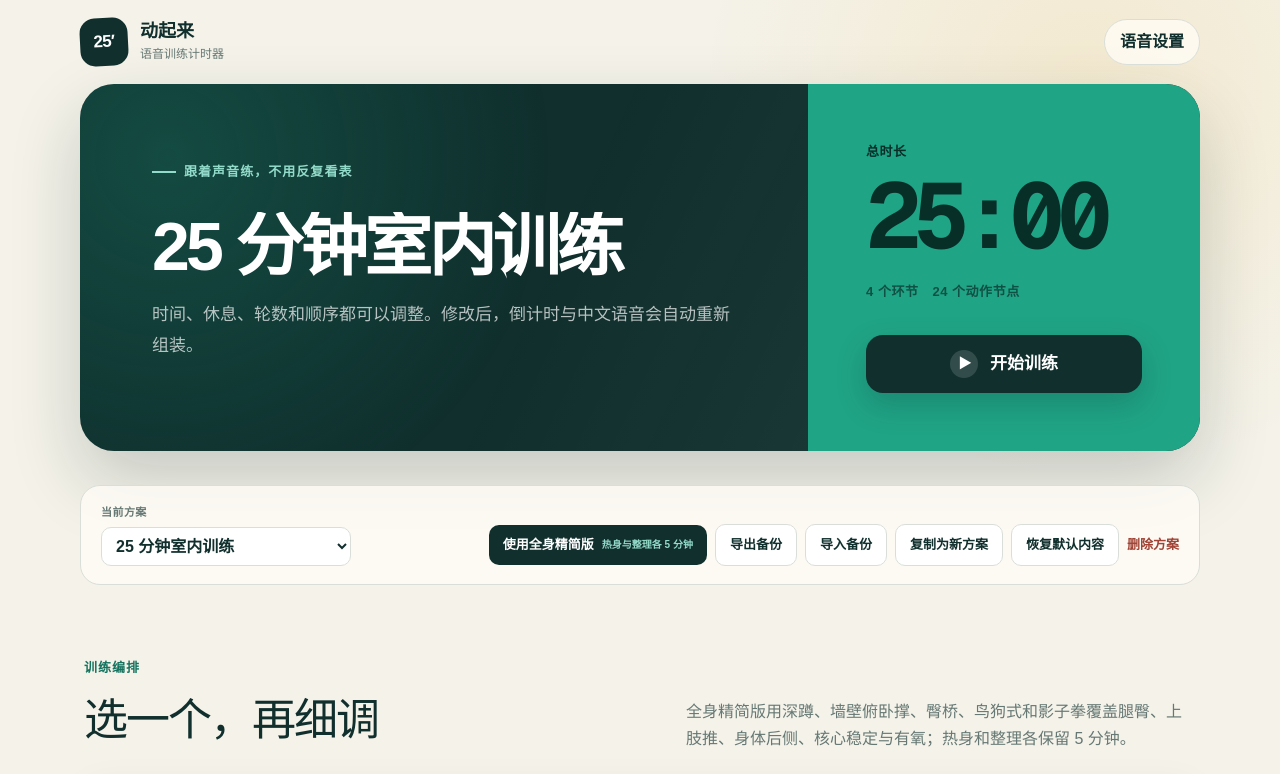
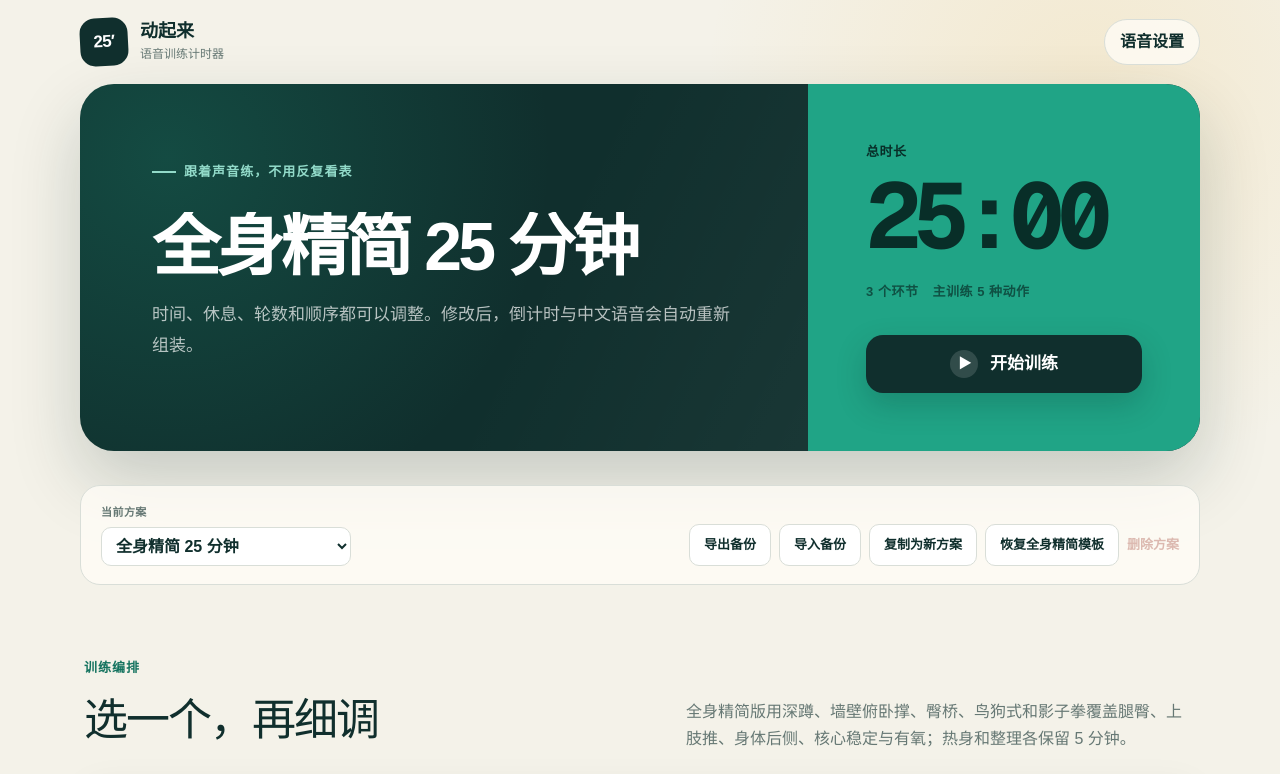
Before and after one commit to urakalee/workout-voice-timer, a Next.js app: page / in a window 1280 px wide. Shown: the top 774 px of the page. Built offline with nearby package versions, Linux system fonts and the light colour scheme.

Commit message:
Make full-body routine the sole default

```diff
--- a/app/globals.css
+++ b/app/globals.css
@@ -383,26 +383,6 @@ footer {
   background: #fff;
 }
 
-.simple-plan-button {
-  display: inline-flex;
-  align-items: center;
-  gap: 8px;
-  padding: 10px 14px;
-  border: 0;
-  border-radius: 10px;
-  background: var(--ink);
-  color: #fff;
-  cursor: pointer;
-  font-size: 13px;
-  font-weight: 900;
-}
-
-.simple-plan-button span {
-  color: #92dac9;
-  font-size: 10px;
-  font-weight: 800;
-}
-
 .danger-link {
   color: #a14335;
 }
--- a/app/page.tsx
+++ b/app/page.tsx
@@ -107,70 +107,6 @@ const activity = (
   kind: ActivityKind = "timed",
   reps = 0,
 ): Activity => ({ id, name, kind, duration, rest, reps, repeat: 1, cue });
-
-function createDefaultRoutine(id = "default-25", name = "25 分钟室内训练"):
-  Routine {
-  return {
-    id,
-    name,
-    updatedAt: Date.now(),
-    blocks: [
-      {
-        id: "block-warmup",
-        title: "动态热身",
-        rounds: 1,
-        activities: [
-          activity("warmup-walk", "原地轻松走", 60, 0, "自然摆臂，逐渐加快步频"),
-          activity("warmup-shoulder", "肩部和手臂活动", 60, 0, "肩膀绕环，配合轻柔摆臂"),
-          activity("warmup-hip", "髋部活动与髋折叠", 60, 0, "臀部向后推，腰背保持稳定"),
-          activity("warmup-squat", "浅蹲与交替后撤步", 60, 0, "膝盖方向与脚尖保持一致"),
-          activity("warmup-step", "加速原地走与无跳开合步", 60, 0, "两个动作各做三十秒"),
-        ],
-      },
-      {
-        id: "block-core",
-        title: "核心训练",
-        rounds: 2,
-        activities: [
-          activity(
-            "core-wheel",
-            "健腹轮",
-            30,
-            60,
-            "短距离慢速完成，腰部不适时改做死虫",
-            "reps",
-            5,
-          ),
-        ],
-      },
-      {
-        id: "block-circuit",
-        title: "徒手循环",
-        rounds: 2,
-        activities: [
-          activity("circuit-march", "原地快走或交替抬膝", 40, 20, "身体直立，腹部轻收"),
-          activity("circuit-squat", "徒手深蹲", 40, 20, "臀部向后下方移动"),
-          activity("circuit-box", "影子拳", 40, 20, "交替出拳，肘部不要锁死"),
-          activity("circuit-lunge", "交替后撤弓步", 40, 20, "不稳时改为后撤点地"),
-          activity("circuit-jack", "无跳开合步", 40, 20, "左右交替侧迈，不需要跳跃"),
-          activity("circuit-push", "墙壁俯卧撑", 40, 20, "身体保持一条直线"),
-        ],
-      },
-      {
-        id: "block-cooldown",
-        title: "放松恢复",
-        rounds: 1,
-        activities: [
-          activity("cooldown-walk", "原地慢走与呼吸", 60, 0, "逐渐放慢步频和呼吸"),
-          activity("cooldown-calf", "小腿拉伸", 60, 0, "左右各三十秒"),
-          activity("cooldown-hip", "大腿前侧或髋前侧拉伸", 60, 0, "左右各三十秒"),
-          activity("cooldown-chest", "胸部和肩部放松", 60, 0, "轻柔活动，全程无疼痛"),
-          activity("cooldown-check", "站立呼吸与身体检查", 60, 0, "确认没有头晕胸闷或异常腰痛"),
-        ],
-      },
-    ],
-  };
-}
 
 function createSimpleRoutine(id = "simple-fullbody-25", name = "全身精简 25 分钟"):
   Routine {
@@ -218,9 +154,21 @@ function createSimpleRoutine(id = "simple-fullbody-25", name = "全身精简 25
 }
 
 const DEFAULT_LIBRARY: RoutineLibrary = {
-  activeId: "default-25",
-  routines: [createDefaultRoutine(), createSimpleRoutine()],
+  activeId: "simple-fullbody-25",
+  routines: [createSimpleRoutine()],
 };
+
+const LEGACY_BUILT_IN_ROUTINE_IDS = new Set(["default-25", "simple-25"]);
+
+function normalizeRoutineLibrary(library: RoutineLibrary): RoutineLibrary {
+  const routines = library.routines.filter((routine) => !LEGACY_BUILT_IN_ROUTINE_IDS.has(routine.id));
+  const hasCurrentBuiltIn = routines.some((routine) => routine.id === "simple-fullbody-25");
+  const nextRoutines = hasCurrentBuiltIn ? routines : [createSimpleRoutine(), ...routines];
+  const activeId = nextRoutines.some((routine) => routine.id === library.activeId)
+    ? library.activeId
+    : "simple-fullbody-25";
+  return { activeId, routines: nextRoutines };
+}
 
 const DEFAULT_SETTINGS: VoiceSettings = {
   enabled: true,
@@ -742,8 +690,8 @@ export default function Home() {
   const [remaining, setRemaining] = useState(0);
   const [rhythmBeatLabel, setRhythmBeatLabel] = useState("");
   const [guideOpen, setGuideOpen] = useState(false);
-  const [selectedBlockId, setSelectedBlockId] = useState("block-warmup");
-  const [selectedActivityId, setSelectedActivityId] = useState("warmup-walk");
+  const [selectedBlockId, setSelectedBlockId] = useState("simple-block-warmup");
+  const [selectedActivityId, setSelectedActivityId] = useState("simple-warmup-walk");
   const deadlineRef = useRef(0);
   const announcedRef = useRef<Set<string>>(new Set());
   const activationTokenRef = useRef(0);
@@ -797,10 +745,7 @@ export default function Home() {
         if (storedLibrary) {
           const parsed = JSON.parse(storedLibrary) as RoutineLibrary;
           if (parsed.routines?.length) {
-            const hasSimpleRoutine = parsed.routines.some((routine) => routine.id === "simple-fullbody-25");
-            setLibrary(hasSimpleRoutine
-              ? parsed
-              : { ...parsed, routines: [...parsed.routines, createSimpleRoutine()] });
+            setLibrary(normalizeRoutineLibrary(parsed));
           }
         }
         if (storedSettings) setSettings({ ...DEFAULT_SETTINGS, ...JSON.parse(storedSettings) });
@@ -1322,17 +1267,6 @@ export default function Home() {
     setSelectedActivityId(copy.blocks[0]?.activities[0]?.id ?? "");
   };
 
-  const useSimpleRoutine = () => {
-    const existing = library.routines.find((routine) => routine.id === "simple-fullbody-25");
-    const simpleRoutine = existing ?? createSimpleRoutine();
-    setLibrary((previous) => ({
-      activeId: simpleRoutine.id,
-      routines: existing ? previous.routines : [...previous.routines, simpleRoutine],
-    }));
-    setSelectedBlockId(simpleRoutine.blocks[0]?.id ?? "");
-    setSelectedActivityId(simpleRoutine.blocks[0]?.activities[0]?.id ?? "");
-  };
-
   const deleteRoutine = () => {
     if (library.routines.length <= 1 || !currentRoutine) return;
     if (!window.confirm(`删除“${currentRoutine.name}”？`)) return;
@@ -1347,12 +1281,8 @@ export default function Home() {
 
   const resetRoutine = () => {
     if (!currentRoutine) return;
-    const isSimpleRoutine = currentRoutine.id === "simple-fullbody-25";
-    const templateName = isSimpleRoutine ? "全身精简25分钟方案" : "默认25分钟方案";
-    if (!window.confirm(`用${templateName}覆盖当前方案？`)) return;
-    const replacement = isSimpleRoutine
-      ? createSimpleRoutine(currentRoutine.id, currentRoutine.name)
-      : createDefaultRoutine(currentRoutine.id, currentRoutine.name);
+    if (!window.confirm("用全身精简25分钟模板覆盖当前方案？")) return;
+    const replacement = createSimpleRoutine(currentRoutine.id, currentRoutine.name);
     updateActiveRoutine(() => replacement);
     setSelectedBlockId(replacement.blocks[0].id);
     setSelectedActivityId(replacement.blocks[0].activities[0]?.id ?? "");
@@ -1392,11 +1322,12 @@ export default function Home() {
         window.alert("这个文件不是有效的“动起来”备份。");
         return;
       }
-      if (!window.confirm(`导入后将用备份中的 ${parsed.library.routines.length} 个方案覆盖当前内容。继续吗？`)) return;
-
-      const activeRoutine = parsed.library.routines.find((routine) => routine.id === parsed.library.activeId)
-        ?? parsed.library.routines[0];
-      setLibrary(parsed.library);
+      const normalizedLibrary = normalizeRoutineLibrary(parsed.library);
+      if (!window.confirm(`导入后将用备份中的 ${normalizedLibrary.routines.length} 个方案覆盖当前内容。继续吗？`)) return;
+
+      const activeRoutine = normalizedLibrary.routines.find((routine) => routine.id === normalizedLibrary.activeId)
+        ?? normalizedLibrary.routines[0];
+      setLibrary(normalizedLibrary);
       setSettings(parsed.settings);
       setSelectedBlockId(activeRoutine.blocks[0]?.id ?? "");
       setSelectedActivityId(activeRoutine.blocks[0]?.activities[0]?.id ?? "");
@@ -1546,9 +1477,6 @@ export default function Home() {
           </select>
         </label>
         <div className="toolbar-actions">
-          <button className="simple-plan-button" type="button" onClick={useSimpleRoutine}>
-            使用全身精简版 <span>热身与整理各 5 分钟</span>
-          </button>
           <button className="secondary-button" type="button" onClick={exportBackup}>导出备份</button>
           <button className="secondary-button" type="button" onClick={() => importInputRef.current?.click()}>导入备份</button>
           <input
@@ -1561,7 +1489,7 @@ export default function Home() {
           />
           <button className="secondary-button" type="button" onClick={addRoutineCopy}>复制为新方案</button>
           <button className="secondary-button" type="button" onClick={resetRoutine}>
-            {currentRoutine?.id === "simple-fullbody-25" ? "恢复精简模板" : "恢复默认内容"}
+            恢复全身精简模板
           </button>
           <button className="danger-link" type="button" onClick={deleteRoutine} disabled={library.routines.length <= 1}>删除方案</button>
         </div>
```
Also changed, not shown: 1 other file (tests, documents, lock files or other folders).
